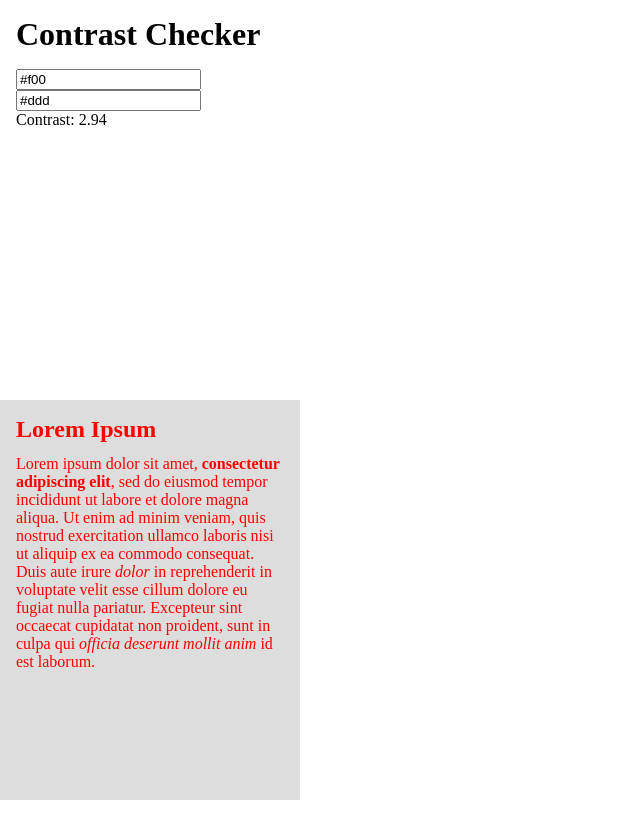
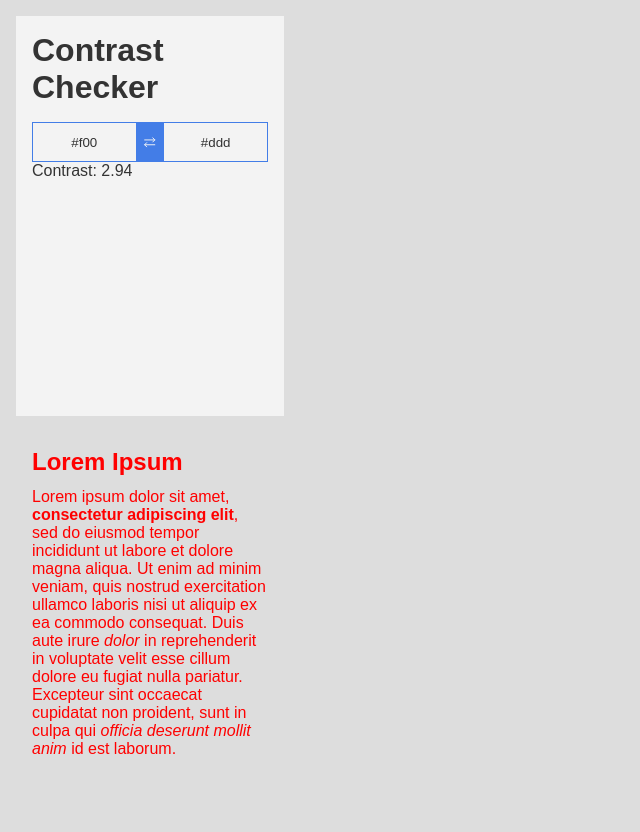
Before and after one commit to Paul-Hebert/contrast-checker, a website with bundled scripts: page index.html in a window 1280 px wide. Shown: the whole page, without its empty margins (0-640 px from the left). Before the commit the page ends 800 px from the top, so only its background shows below. Built offline with nearby package versions, Linux system fonts and the light colour scheme.

Commit message:
Implement swap button and some styling

```diff
--- a/index.html
+++ b/index.html
@@ -9,9 +9,20 @@
         <div class="controls">
             <h1>Contrast Checker</h1>
 
-            <form>
-                <input class="color-input" type="text" id="js-foreground" value="#f00">
-                <input class="color-input" type="text" id="js-background" value="#ddd">
+            <form class="colorForm">
+                <input class="colorForm__input js-color-input" type="text" id="js-foreground" value="#f00">
+
+                <button id="js-swap" class="colorForm__button">
+                    <svg class="colorForm__button-icon" viewBox="0 0 128 128" width="24" height="24">
+                        <line x1="112" y1="41" x2="16" y2="41"/>
+                        <polyline points="93,21 112.5,40.5 112.5,41 93,60.5 	"/>
+
+                        <line x1="16" y1="87" x2="112" y2="87"/>
+                        <polyline points="35,106.5 15.5,87 15.5,86.5 35,67 	"/>
+                    </svg>
+                </button>
+
+                <input class="colorForm__input js-color-input" type="text" id="js-background" value="#ddd">
             </form>
 
             <div class="output">
--- a/scripts/app.js
+++ b/scripts/app.js
@@ -1,11 +1,12 @@
 var Color = require("color");
 
-const colorInputs = document.querySelectorAll('.color-input');
+const colorInputs = document.querySelectorAll('.js-color-input');
 
 const foregroundInput = document.getElementById('js-foreground');
 const backgroundInput = document.getElementById('js-background');
 const example = document.getElementById('js-example');
 const contrast = document.getElementById('js-contrast');
+const swapButton = document.getElementById('js-swap');
 
 init();
 
@@ -17,11 +18,24 @@ function init(){
             updateColors();
         });
     })
+
+    // TODO: Handle keyboard event submission
+    swapButton.addEventListener('click', e => {
+        e.preventDefault();
+
+        let oldForeground = foreground();
+        let oldBackground = background();
+
+        foregroundInput.value = oldBackground;
+        backgroundInput.value = oldForeground;
+
+        updateColors();
+    });
 }
 
 function updateColors(){
     if(isValid(foregroundInput.value) && isValid(foregroundInput.value)) {
-        example.style.background = background();
+        document.body.style.background = background();
         example.style.color = foreground();
 
         // ToDo: Investigate odd edge cases mentioned here:
--- a/styles/app.css
+++ b/styles/app.css
@@ -1,9 +1,39 @@
+:root {
+    --color-black: #333;
+    --color-white: rgb(245,245,245);
+    --color-white-transparent: rgba(245,245,245,0.95);
+    --color-grey: #999;
+    --color-interaction: rgb(67, 125, 231);
+    --color-interaction-hover: rgb(45, 93, 182);
+
+    --font-body: sans-serif;
+    --font-code: monospace;
+    --font-display: sans-serif;
+
+    --transition-default: ease-out 0.3s;
+}
+
 * {
+    box-sizing: border-box;
+    background: none;
+    border: none;
+    color: inherit;
+    font-family: inherit;
     margin: 0;
-    box-sizing: border-box;
+    padding: 0;
+}
+
+body {
+    color: var(--color-black);
+    font-family: var(--font-body);
+}
+
+.controls {
+    background: var(--color-white-transparent);
 }
 
 .controls, .example {
+    margin: 1em;
     padding: 1em;
     height:50vh;
     overflow: auto;
@@ -12,3 +42,68 @@
 h1, h2 {
     margin-bottom: 0.5em;
 }
+
+.colorForm {
+    display: flex;
+}
+
+.colorForm__input, .colorForm__button {
+    display: flex;
+    padding: 0.5em;
+}
+
+/**
+ * 1. Allow inputs to shrink in flex container:
+ *    https://stackoverflow.com/a/42421490
+ */
+.colorForm__input {
+    min-width: 0; /* 1 */
+    text-align: center;
+    border: 1px solid var(--color-interaction);
+}
+
+.colorForm__button {
+    cursor: pointer;
+    flex-basis: auto;
+    width: 3em;
+    height: 3em;
+    background: var(--color-interaction);
+    color: var(--color-white);
+
+    transition: background var(--transition-default), transform var(--transition-default);
+
+    backface-visibility: hidden;
+}
+
+.colorForm__button:hover,
+.colorForm__button:focus {
+    transform: scale(1.1);
+    background: var(--color-interaction-hover);
+}
+
+.colorForm__button:active {
+    transform: scale(0.9);
+}
+
+.colorForm__button-icon {
+    width:100%;
+    height:100%;
+}
+
+.colorForm__button-icon *{
+    fill: none;
+    stroke: currentColor;
+    stroke-width: 9;
+    stroke-linecap: round;
+    stroke-linejoin: round;
+    stroke-miterlimit: 10;
+}
+
+body {
+    transition: background-color var(--transition-default);
+}
+
+.example h2,
+.example p {
+    transition: color var(--transition-default);
+}
```
Also changed, not shown: icons-source/swap.svg (added).
